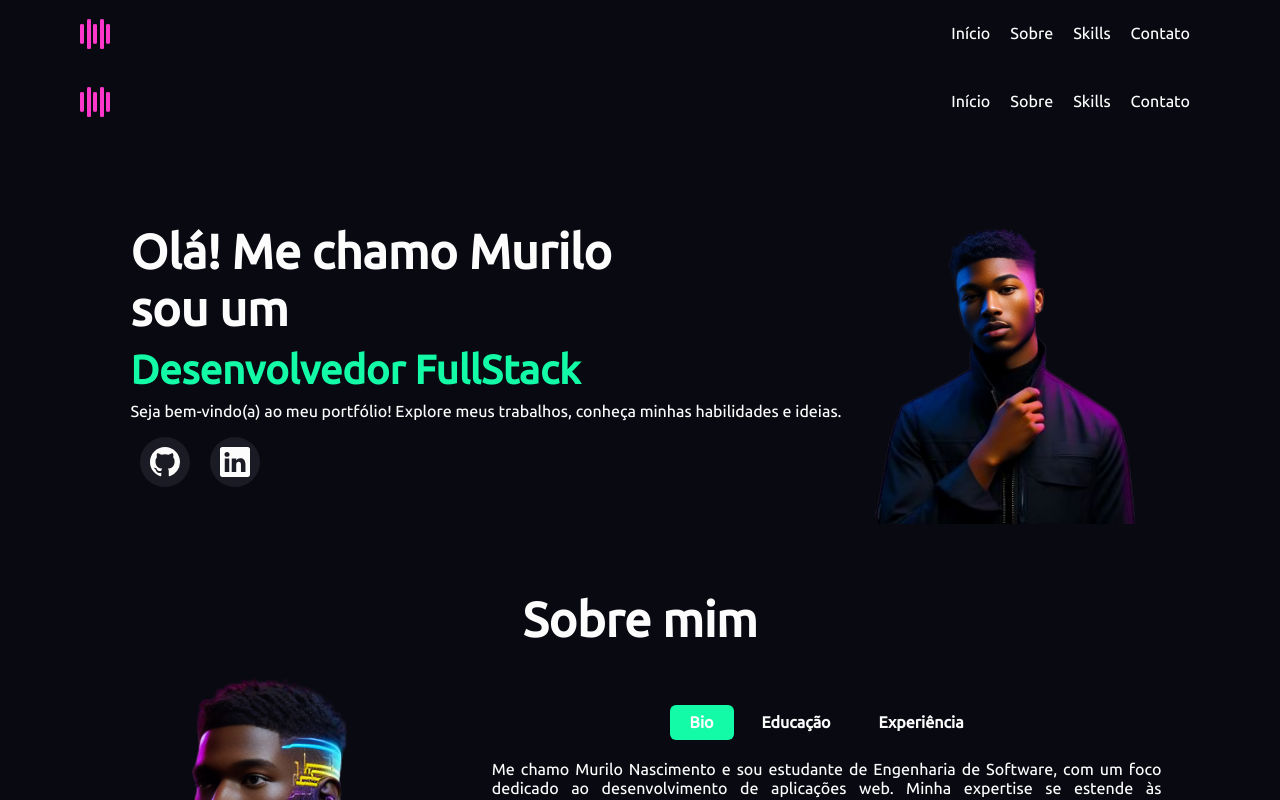
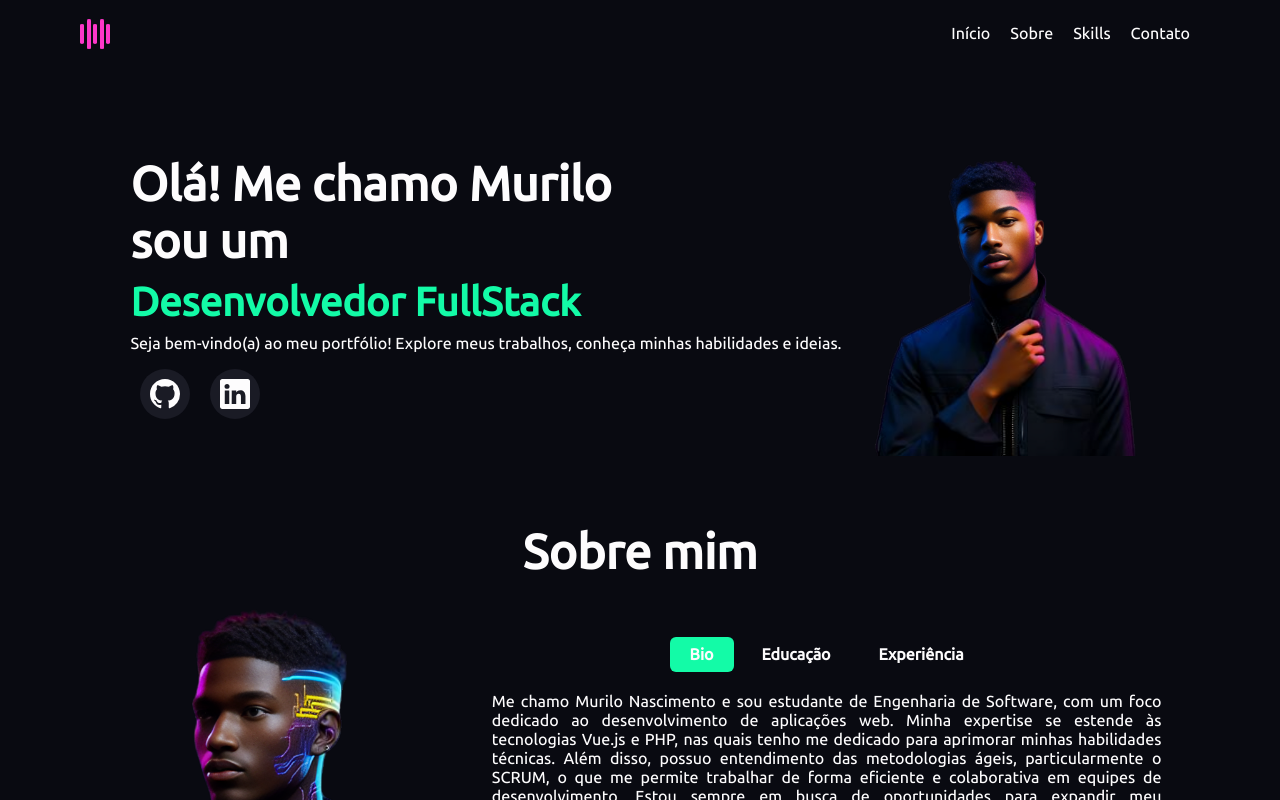
Before and after one commit to murilonicemento/my-portfolio, a Vue app: page / in a window 1280 px wide. Shown: the top 800 px of the page. Built offline with nearby package versions, Linux system fonts and the light colour scheme.

Commit message:
feat: remove header component

```diff
--- a/src/views/HomeView.vue
+++ b/src/views/HomeView.vue
@@ -1,6 +1,5 @@
 <script setup lang="ts">
 import { ref } from "vue";
-import HeaderComponent from "@/components/HeaderComponent.vue";
 import HomeComponent from "@/components/HomeComponent.vue";
 import TabComponent from "@/components/TabComponent.vue";
 import TechnologiesComponent from "@/components/TechnologiesComponent.vue";
@@ -12,7 +11,6 @@ const tabs = ref<string[]>(["Bio", "Educação", "Experiência"]);
 </script>
 
 <template>
-  <HeaderComponent />
   <main>
     <section id="home">
       <HomeComponent />
--- a/src/views/ProjectView.vue
+++ b/src/views/ProjectView.vue
@@ -2,14 +2,11 @@
 import { ref } from "vue";
 import { getCard } from "@/services/cardService";
 import type { ICardsProps } from "@/interfaces/interfaces";
-import HeaderComponent from "@/components/HeaderComponent.vue";
-import SocialMedia from "@/components/icons/SocialMedia.vue";
 
 const card = ref<ICardsProps>(getCard());
 </script>
 
 <template>
-  <HeaderComponent />
   <main>
     <h1>{{ card.title }}</h1>
     <img :src="card.img" alt="Project Image" />
@@ -27,7 +24,7 @@ const card = ref<ICardsProps>(getCard());
       <div class="aside-group">
         <h2>Links</h2>
         <a :href="card.github" target="_blank" class="menu__link">GitHub</a>
-        <a :href="card.deploy" target="_blank" v-if="card.deploy">Deploy</a>
+        <a :href="card.deploy" target="_blank" class="menu__link" v-if="card.deploy">Deploy</a>
       </div>
     </aside>
     <section id="description">
```
